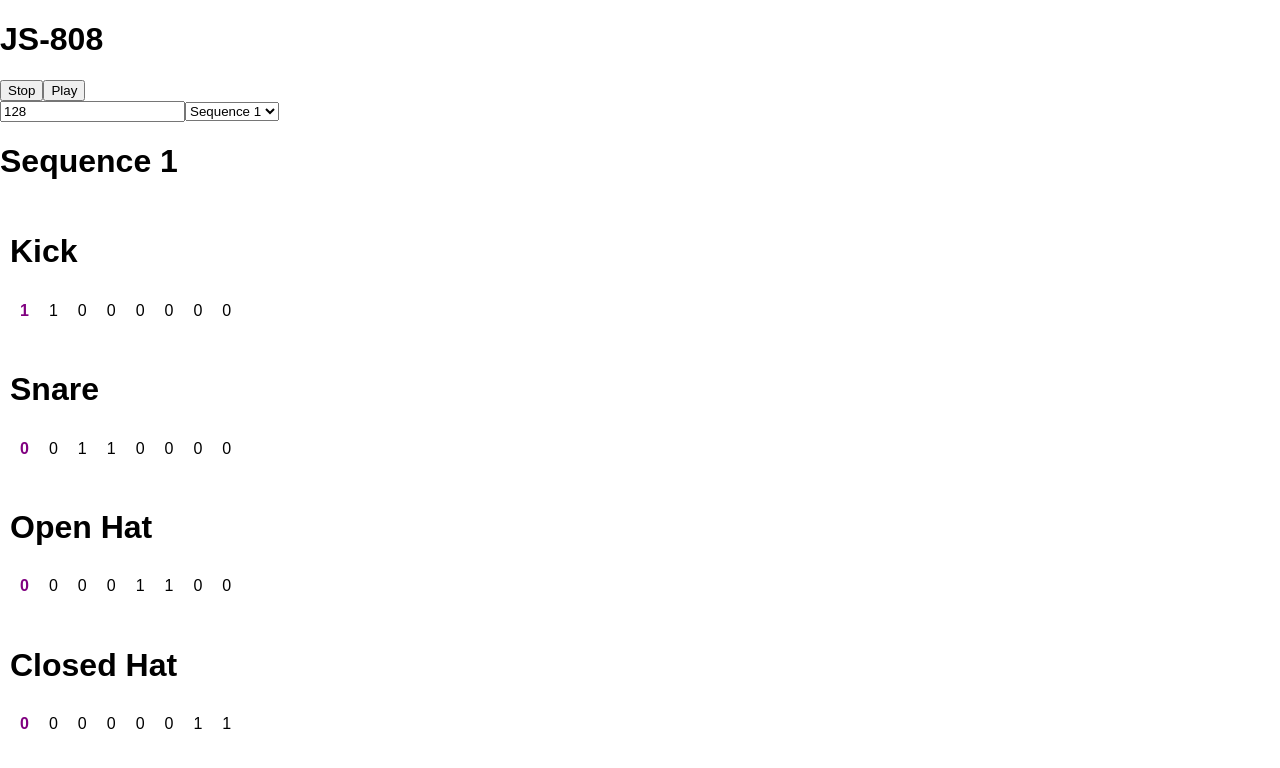
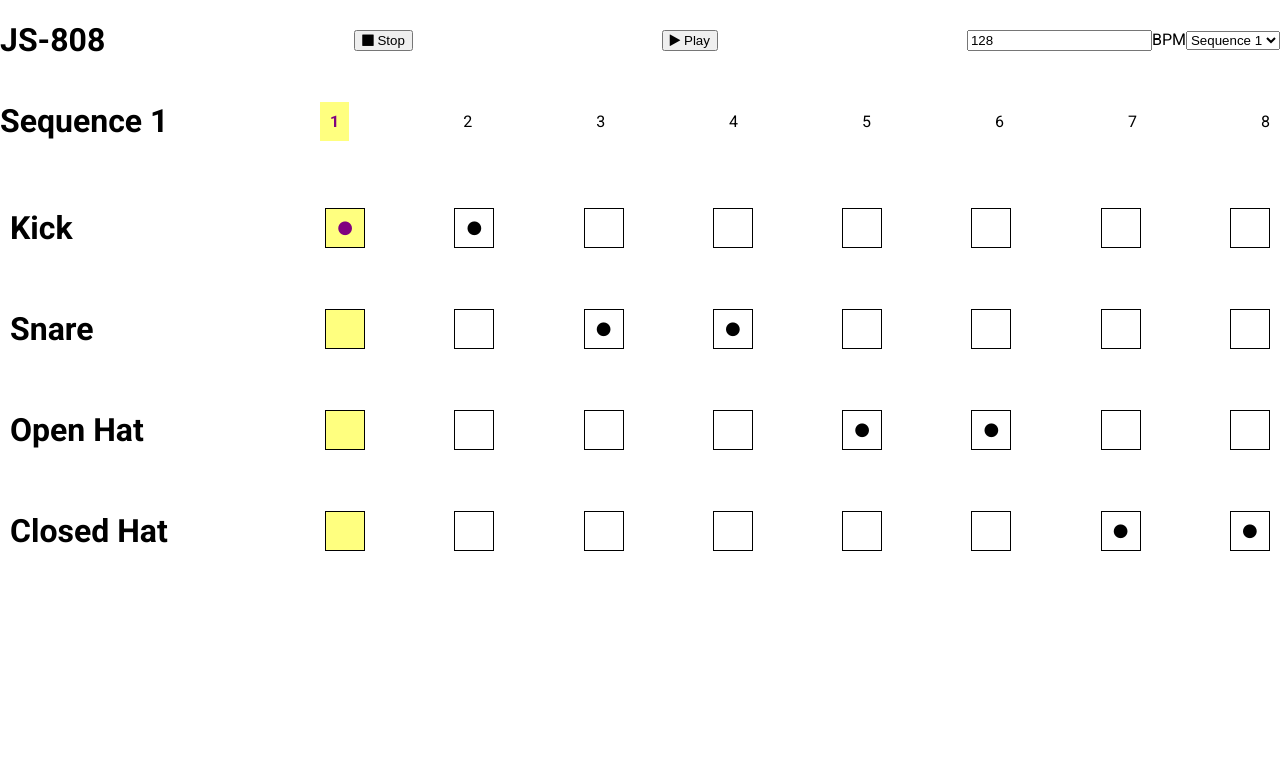
Before and after one commit to SashaBajzek/js-808, a React (Create React App) app: page / in a window 1280 px wide. Shown: the top 768 px of the page. Built offline with nearby package versions, Linux system fonts and the light colour scheme.

Commit message:
Add initial styling

```diff
--- a/package.json
+++ b/package.json
@@ -3,6 +3,7 @@
   "version": "0.1.0",
   "private": true,
   "dependencies": {
+    "font-awesome": "^4.7.0",
     "react": "^16.2.0",
     "react-dom": "^16.2.0",
     "react-scripts": "1.0.17"
--- a/public/index.html
+++ b/public/index.html
@@ -10,6 +10,7 @@
     -->
     <link rel="manifest" href="%PUBLIC_URL%/manifest.json">
     <link rel="shortcut icon" href="%PUBLIC_URL%/favicon.ico">
+    <link href="https://fonts.googleapis.com/css?family=Roboto:400,700" rel="stylesheet">
     <!--
       Notice the use of %PUBLIC_URL% in the tags above.
       It will be replaced with the URL of the `public` folder during the build.
--- a/src/App.css
+++ b/src/App.css
@@ -1,5 +1,9 @@
 * {
   box-sizing: border-box;
+}
+
+body {
+  font-family: Roboto, sans-serif;
 }
 
 ul {
@@ -12,6 +16,7 @@ li {
 }
 
 .current {
+  background-color: rgba(255, 255, 0, 0.5);
   color: purple;
   font-weight: bold;
 }
--- /dev/null
+++ b/src/Header.css
@@ -0,0 +1,5 @@
+header {
+  align-items: center;
+  display: flex;
+  justify-content: space-between;
+}
--- a/src/Header.js
+++ b/src/Header.js
@@ -1,15 +1,18 @@
 import * as React from 'react';
+import './Header.css';
+import '../node_modules/font-awesome/css/font-awesome.min.css';
 
 class Header extends React.Component {
   render(){
     const {stop, play, bpm, updateBPM, updateSequence} = this.props;
     return (
-      <header className="App-header">
-        <h1 className="App-title">JS-808</h1>
-        <button onClick={stop}>Stop</button>
-        <button onClick={play}>Play</button>
+      <header className="Header">
+        <h1 className="Header__title">JS-808</h1>
+        <button onClick={stop}><i className="fa fa-stop" aria-hidden="true"></i> Stop</button>
+        <button onClick={play}><i className="fa fa-play" aria-hidden="true"></i> Play</button>
         <form>
           <input type="number" name="bpm" value={bpm} onChange={updateBPM}/>
+          <label htmlFor="bpm">BPM</label>
           <select name="sequence" onChange={updateSequence}>
             <option value="0">Sequence 1</option>
             <option value="1">Sequence 2</option>
--- /dev/null
+++ b/src/Instrument.css
@@ -0,0 +1,15 @@
+.Instrument {
+  align-items: center;
+  display: flex;
+  justify-content: space-between;
+  margin: 0;
+}
+
+.Instrument h1 {
+  width: 25%;
+}
+
+.Instrument ul {
+  flex-grow: 1;
+  justify-content: space-between;
+}
--- a/src/Instrument.js
+++ b/src/Instrument.js
@@ -1,5 +1,6 @@
 import * as React from 'react';
 import Note from "./Note";
+import "./Instrument.css";
 
 const Instrument = ({ name, frames, currentFrame, changeNote, sequenceNum, instrumentNum }) => (
   <li className="Instrument">
--- /dev/null
+++ b/src/Note.css
@@ -0,0 +1,6 @@
+.Note {
+  border: 1px solid black;
+  height: 40px;
+  text-align: center;
+  width: 40px;
+}
--- a/src/Note.js
+++ b/src/Note.js
@@ -1,4 +1,5 @@
 import * as React from 'react';
+import "./Note.css";
 
 class Note extends React.Component {
   getClass = () => {
@@ -8,7 +9,7 @@ class Note extends React.Component {
   render(){
     return(
       <li className={`Note ${this.getClass()}`} onClick={() => this.props.changeNote(this.props.sequenceNum, this.props.instrumentNum, this.props.index)}>
-        {this.props.noteVal}
+        {this.props.noteVal ? <i className="fa fa-circle"></i> : ""}
       </li>
     )
   }
--- /dev/null
+++ b/src/Sequence.css
@@ -0,0 +1,22 @@
+.Sequence__header {
+  align-items: center;
+  display: flex;
+  justify-content: space-between;
+  margin: 0;
+}
+
+.Sequence__header h1 {
+  width: 25%;
+}
+
+.Sequence__header-list {
+  display: flex;
+  flex-grow: 1;
+  justify-content: space-between;
+}
+
+.Sequence__current {
+  background-color: rgba(255, 255, 0, 0.5);
+  color: purple;
+  font-weight: bold;
+}
--- a/src/Sequence.js
+++ b/src/Sequence.js
@@ -1,5 +1,6 @@
 import * as React from 'react';
 import Instrument from "./Instrument";
+import "./Sequence.css";
 
 class Sequence extends React.Component {
   renderInstruments = () => {
@@ -10,10 +11,27 @@ class Sequence extends React.Component {
     return instrumentList;
   }
 
+  renderHeader = () => {
+    let headerList = [];
+    for(var i = 1; i <= this.props.sequence.totalFrames; i += 1) {
+      headerList.push(<li className={this.getClass(i)} key={`header${i}`}>{i}</li>)
+    }
+    return headerList;
+  }
+
+  getClass = (i) => {
+    return i-1 === this.props.currentFrame ? "Sequence__current" : "";
+  }
+
   render() {
     return (
       <div className="Sequence">
-        <h1>Sequence {this.props.number + 1}</h1>
+        <div className="Sequence__header">
+          <h1>Sequence {this.props.number + 1}</h1>
+          <ul className="Sequence__header-list">
+            {this.renderHeader()}
+          </ul>
+        </div>
         <ul className="">
           {this.renderInstruments()}
         </ul>
```
Also changed, not shown: 1 other file (tests, documents, lock files or other folders).
